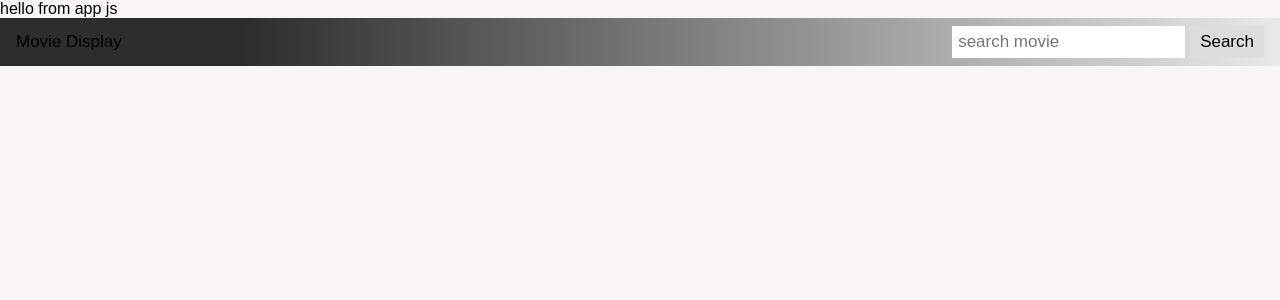
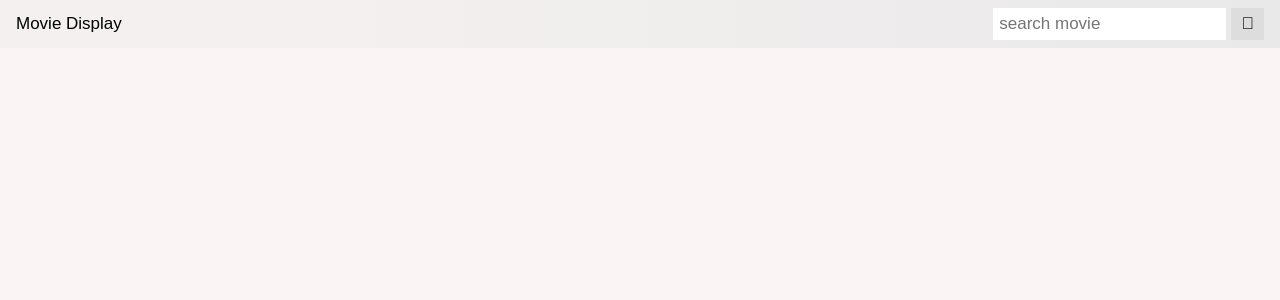
Before and after one commit to Kanwar007-zz/graphQL, a React (Create React App) app in the folder frontend/movie-display/: page / in a window 1280 px wide. Shown: the top 300 px of the page. Built offline with nearby package versions, Linux system fonts and the light colour scheme.

Commit message:
--- Auto-Git Commit ---

```diff
--- a/frontend/movie-display/public/index.html
+++ b/frontend/movie-display/public/index.html
@@ -25,6 +25,7 @@
       Learn how to configure a non-root public URL by running `npm run build`.
     -->
     <title>Move Display App</title>
+    <link rel="stylesheet" href="https://cdn.jsdelivr.net/npm/@fortawesome/fontawesome-free@5.15.4/css/fontawesome.min.css" integrity="sha384-jLKHWM3JRmfMU0A5x5AkjWkw/EYfGUAGagvnfryNV3F9VqM98XiIH7VBGVoxVSc7" crossorigin="anonymous">
   </head>
   <body>
     <noscript>You need to enable JavaScript to run this app.</noscript>
--- a/frontend/movie-display/src/App.css
+++ b/frontend/movie-display/src/App.css
@@ -9,7 +9,7 @@ body {
 .topnav {
   overflow: hidden;
   background: rgb(224, 30, 30);
-  background: linear-gradient(90deg, rgba(41,41,41,0.9784956218815651) 19%, rgba(233,233,233,1) 100%);
+  background: linear-gradient(90deg, rgba(245, 240, 240, 0.978) 19%, rgba(233,233,233,1) 100%);
 }
 
 .topnav a {
@@ -124,7 +124,7 @@ form label,button{
   left: 0;
   bottom: 0;
   width: 100%;
-  background: rgb(41,41,41);
+  background: rgb(241, 240, 240)0%, 16%);
   background: linear-gradient(260deg, rgba(41,41,41,0.9784956218815651) 19%, rgba(233,233,233,1) 100%);  color: black;
   text-align: center;
 }
--- a/frontend/movie-display/src/App.js
+++ b/frontend/movie-display/src/App.js
@@ -6,7 +6,6 @@ class App extends Component {
     render() {
         return (
             <div>
-                hello from app js
                 <Header/>
                 <footer/>
 
--- a/frontend/movie-display/src/component/Header.js
+++ b/frontend/movie-display/src/component/Header.js
@@ -8,7 +8,7 @@ class Header extends Component {
             <div className='search-container'>
                 <form href='/'>
                     <input type='text' placeholder='search movie ' name='search'/>
-                   <button type='submit'> Search</button>
+                   <button type='submit'> <i className="fa fa-search"></i></button>
                 </form>
             </div>
             </div>
```
Also changed, not shown: frontend/movie-display/src/container/movie.js (added).
